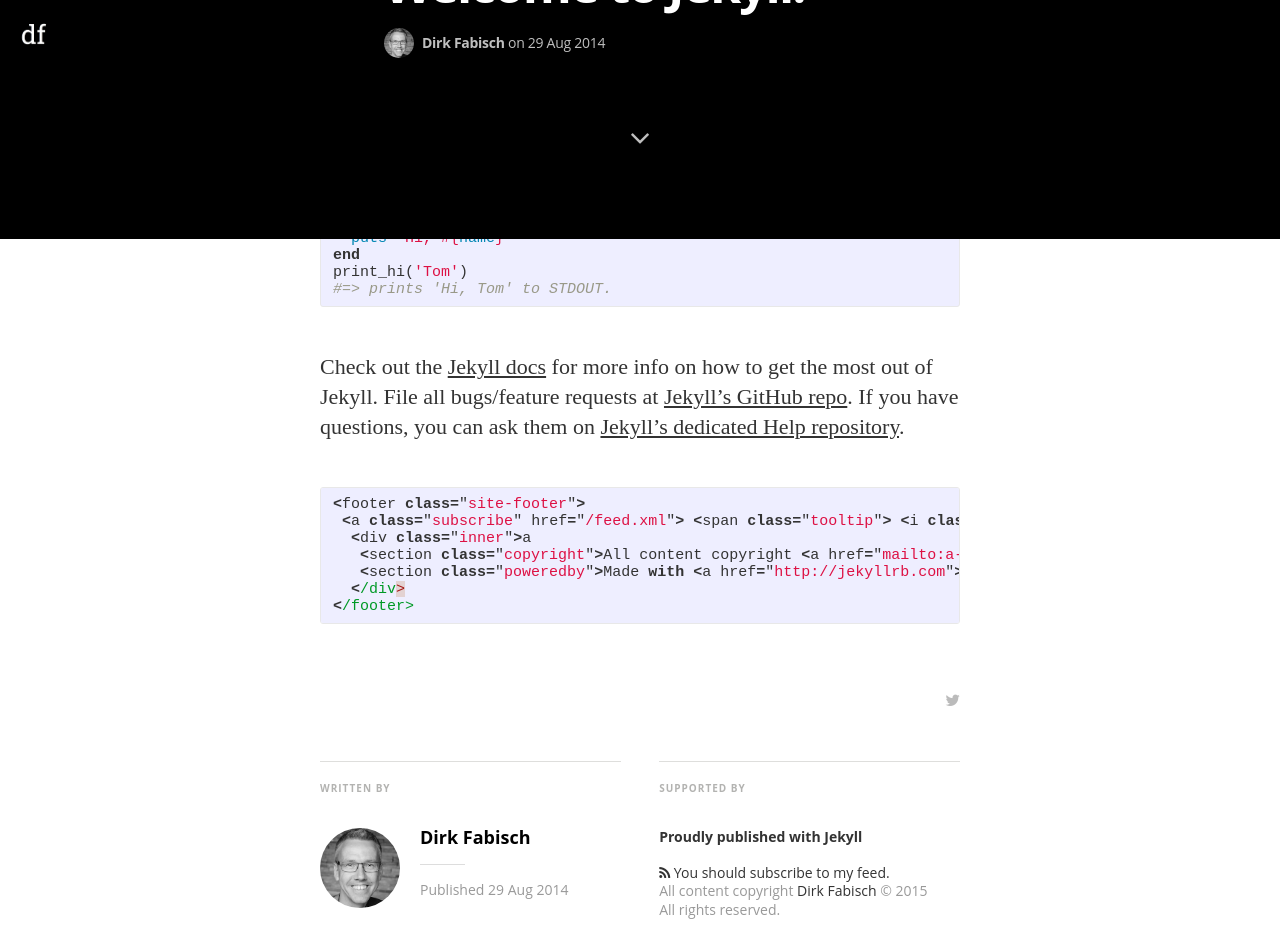
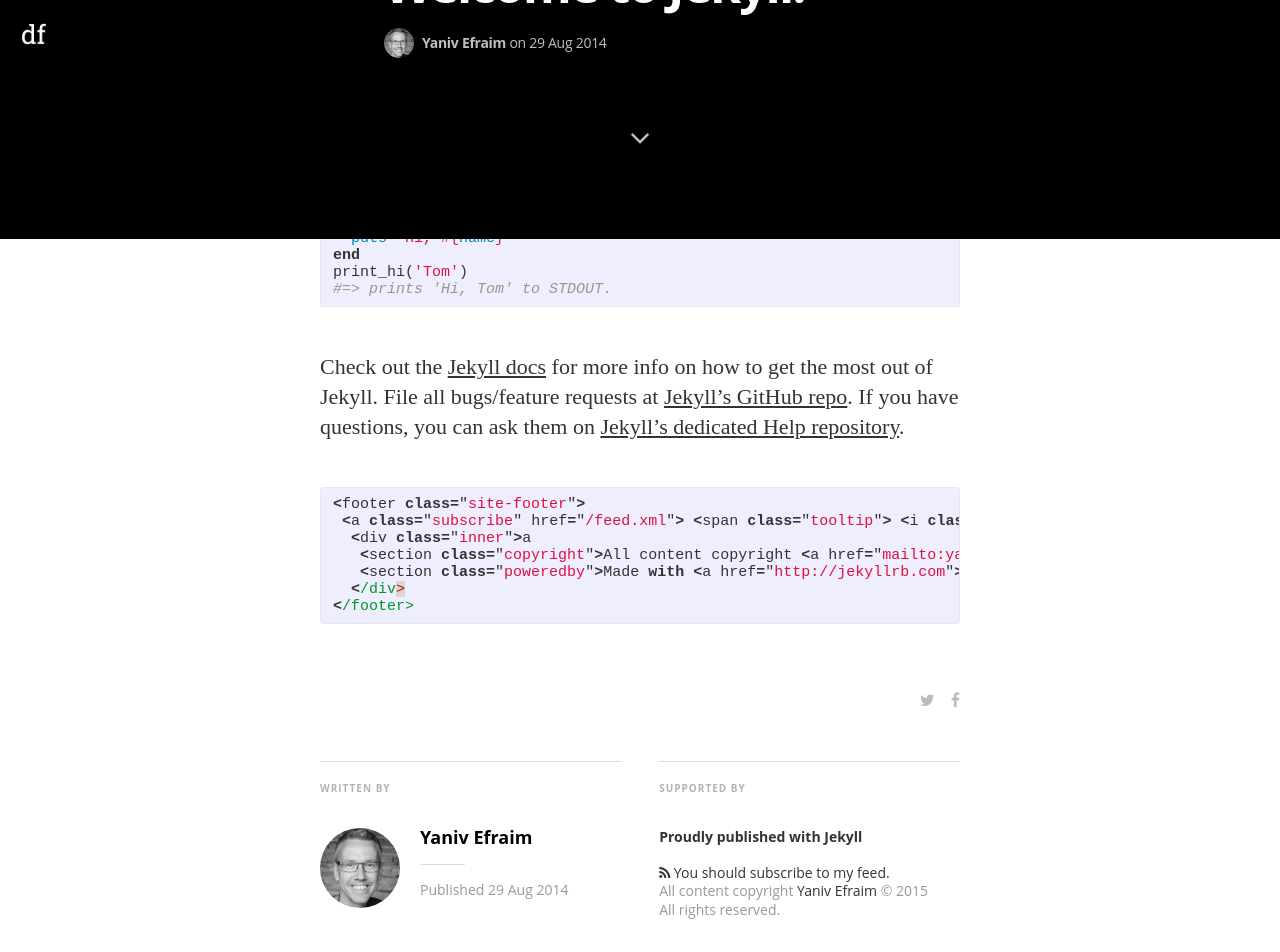
Before and after one commit to Morgan-Leon/yanivefraim.github.io, a Jekyll site: the page built from _posts/2014-08-29-welcome-to-jekyll.markdown, in a window 1280 px wide and 1400 px high, scrolled down 1161 px. Shown: the top 952 px of the window. Built offline with Jekyll 4.4.1, drawn with Linux system fonts in a browser that asks for light colours; nearby versions of some CDN libraries; some web fonts are replaced; Markdown is read by kramdown in place of the engine named in the settings.

Commit message:
Update _config.yml

```diff
--- a/_config.yml
+++ b/_config.yml
@@ -5,18 +5,18 @@ gems:
   - jemoji
 
 # Site settings
-title: "Mediator"
+title: "Fedsmemoirs"
 description: > # this means to ignore newlines until "email:"
    A Jekyll theme - Medium inspired
 
-email: a-mail@mail.mail
+email: yaniv.efraim@gmail.com
 #blog logo
 logo: "/assets/images/df_logo.jpg"
 # blog cover
 cover: "/assets/images/cA4aKEIPQrerBnp1yGHv_IMG_9534-3-2.jpg"
 
-name: 'Dirk Fabisch'
-author: 'Dirk Fabisch'
+name: 'Yaniv Efraim'
+author: 'Yaniv Efraim'
 author_image: "/assets/images/author.jpg"
 
 paginate:	5
@@ -27,21 +27,21 @@ baseurl: ""
 # social icons and sharing options
 social:
   - icon:	twitter
-    url:	https://twitter.com/dirkfabisch
+    url:	https://twitter.com/yanivef
     desc: Follow me on twitter
     share_url: http://twitter.com/share
     share_title: ?text=
     share_link: "&amp;url="
 
-#  - icon:	facebook
-#    url:	https://facebook.com/???
-#    desc: Connect with me facebook
-#    share_url: https://www.facebook.com/sharer.php
-#    share_title: ?t=
-#    share_link: "&amp;u="
+  - icon:	facebook
+    url:	https://facebook.com/yanivefraim
+    desc: Connect with me facebook
+    share_url: https://www.facebook.com/sharer.php
+    share_title: ?t=
+    share_link: "&amp;u="
 
   - icon:	github
-    url:	https://github.com/dirkfabisch
+    url:	https://github.com/yanivefraim
     desc:	Fork me on github
     share_url:
     share_title:
```
